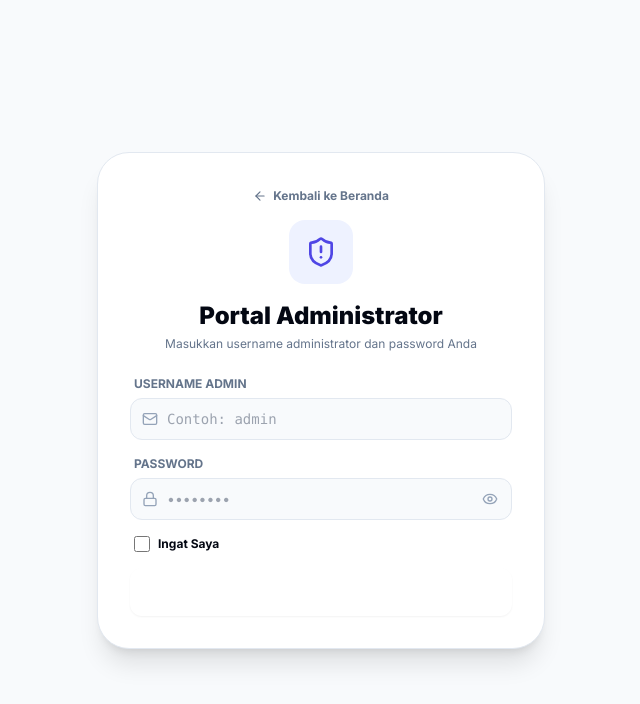
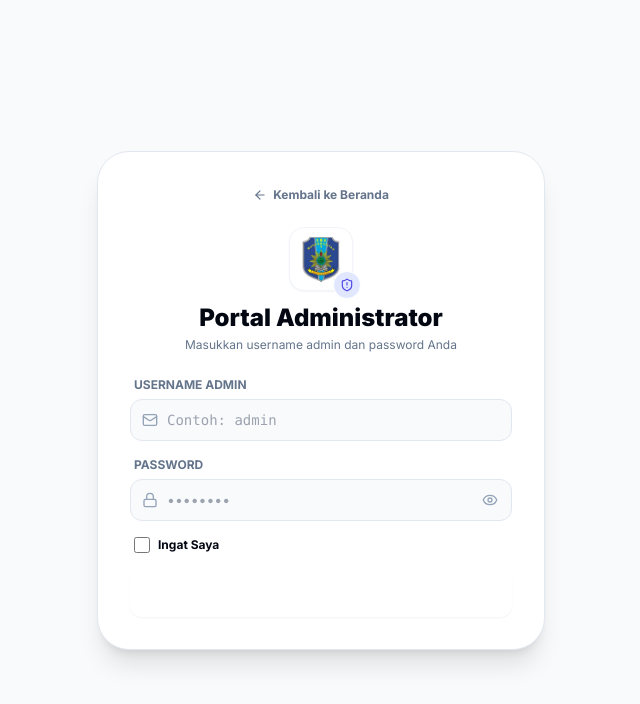
Before and after one commit to mbuzzz/demosmamutubwi, a React (Vite) app in the folder frontend/: page /adminlogin in a window 1280 px wide. Shown: the top 704 px of the page, without its empty margins (319-959 px from the left). Built offline with nearby package versions, Linux system fonts and the light colour scheme; no server answers.

Commit message:
feat: modernize Admin Login UI and integrate dynamic site logo

```diff
--- a/frontend/src/pages/LoginAdmin.tsx
+++ b/frontend/src/pages/LoginAdmin.tsx
@@ -4,11 +4,15 @@ import { Link, useNavigate } from 'react-router-dom';
 import { useAuth } from '../components/auth/AuthContext';
 import { useRoleSimulator, type Role } from '../components/simulator/RoleContext';
 import { toast } from 'sonner';
+import { useSistemKonfigurasi } from '../hooks/useSistemKonfigurasi';
+import { getFileUrl } from '../lib/api';
 
 export default function LoginAdmin() {
   const navigate = useNavigate();
   const { login } = useAuth();
   const { setSimulatedRole } = useRoleSimulator();
+  const { data: config } = useSistemKonfigurasi();
+
   const [username, setUsername] = useState('');
   const [password, setPassword] = useState('');
   const [showPassword, setShowPassword] = useState(false);
@@ -61,11 +65,19 @@ export default function LoginAdmin() {
           <Link to="/" className="inline-flex items-center gap-1.5 text-slate-500 hover:text-indigo-650 transition-colors font-bold text-xs mb-4">
             <ArrowLeft className="w-3.5 h-3.5" /> Kembali ke Beranda
           </Link>
-          <div className="w-16 h-16 bg-indigo-50 dark:bg-indigo-500/10 text-indigo-600 dark:text-indigo-400 rounded-2xl flex items-center justify-center mx-auto mb-4">
-            <ShieldAlert className="w-8 h-8" />
+
+          <div className="flex flex-col items-center justify-center gap-3 mt-2 mb-4">
+            <div className="relative">
+              <img src={config?.logo_sekolah ? getFileUrl(config.logo_sekolah) : "/logo.png"} alt="Logo Sekolah" className="h-16 w-16 object-contain bg-white dark:bg-slate-900 p-2 rounded-[15px] shadow-sm border border-slate-100 dark:border-slate-800" />
+              <div className="absolute -bottom-2 -right-2 bg-indigo-100 dark:bg-indigo-500/20 text-indigo-600 dark:text-indigo-400 p-1.5 rounded-lg border border-white dark:border-slate-900">
+                <ShieldAlert className="w-3.5 h-3.5" />
+              </div>
+            </div>
+            <div>
+              <h2 className="text-2xl font-black text-slate-850 dark:text-white leading-tight">Portal Administrator</h2>
+              <p className="text-xs text-slate-500 dark:text-slate-400 mt-1">Masukkan username admin dan password Anda</p>
+            </div>
           </div>
-          <h2 className="text-2xl font-black text-slate-850 dark:text-white">Portal Administrator</h2>
-          <p className="text-xs text-slate-500 dark:text-slate-400 mt-1">Masukkan username administrator dan password Anda</p>
         </div>
 
         {error && (
```
